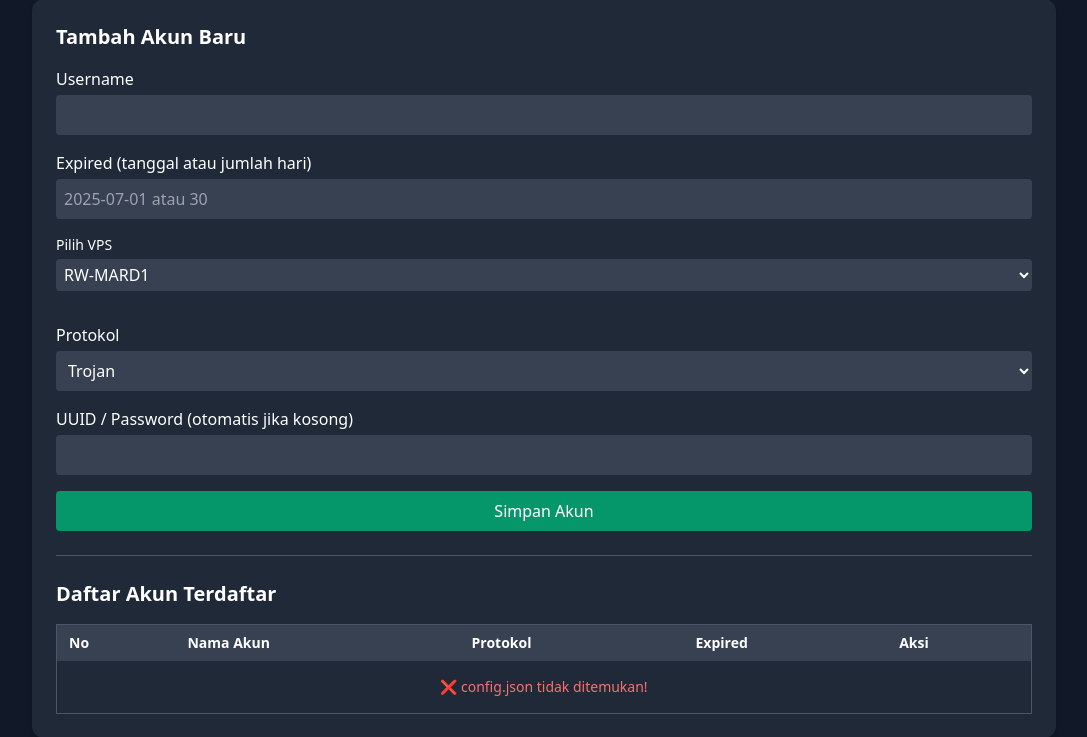
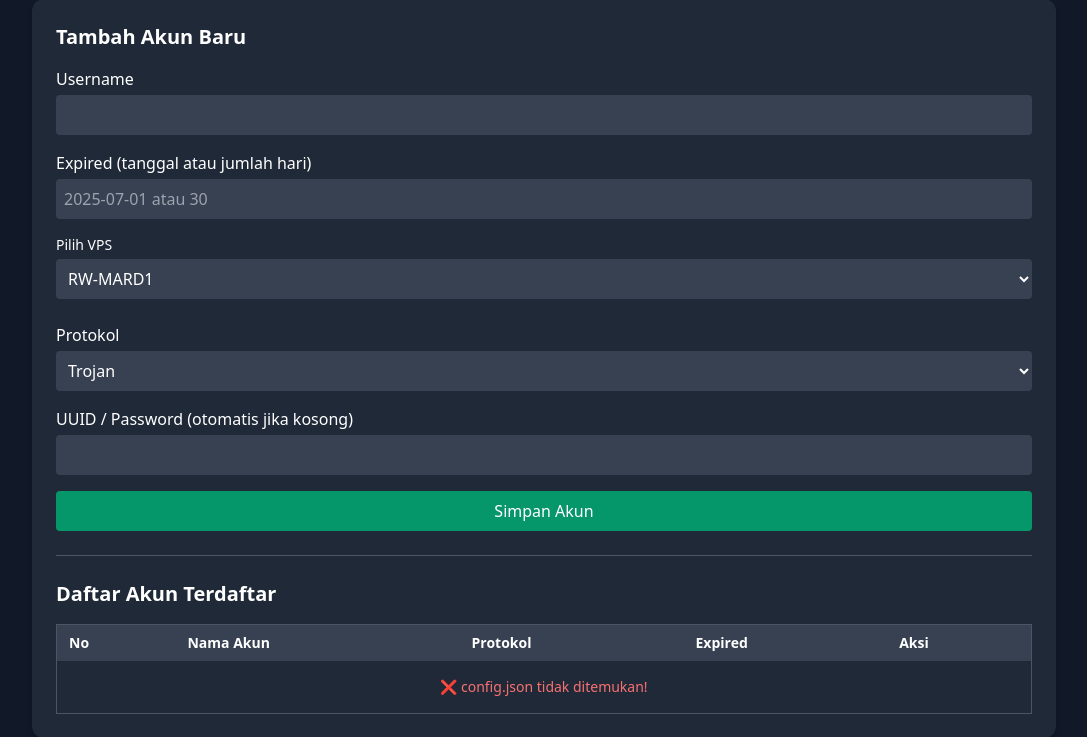
Before and after one commit to MrZodoxVpython/Website-Tokomard-Panel, a PHP site: page /kelola-akun.php in a window 1280 px wide. Shown: the part 129-866 px from the top of the page, without its empty margins (96-1183 px from the left). Run offline with PHP 8.4, Linux system fonts and the light colour scheme; the visitor is signed in with stand-in values (Sample User, id 1).

Commit message:
Auto commit developing progress By Benjamin.Wickman : 2025-06-19 07:45:42

```diff
--- a/kelola-akun.php
+++ b/kelola-akun.php
@@ -262,9 +262,9 @@ include 'templates/header.php';
         <input type="text" name="expired" placeholder="2025-07-01 atau 30" class="w-full p-2 bg-gray-700 rounded" required>
       </div>
 <!-- Dropdown Pilihan VPS -->
-<div class="mb-4">
+<div class="mb-2">
   <label class="block text-sm font-medium text-white mb-1">Pilih VPS</label>
-  <select name="vps" class="w-full p-1 bg-gray-700 text-white rounded" required>
+  <select name="vps" class="w-full p-2 bg-gray-700 text-white rounded" required>
     <option value="rw-mard1">RW-MARD1</option>
     <option value="sgdo-mard1">SGDO-MARD1</option>
     <option value="sgdo-2dev">SGDO-2DEV</option>
```
